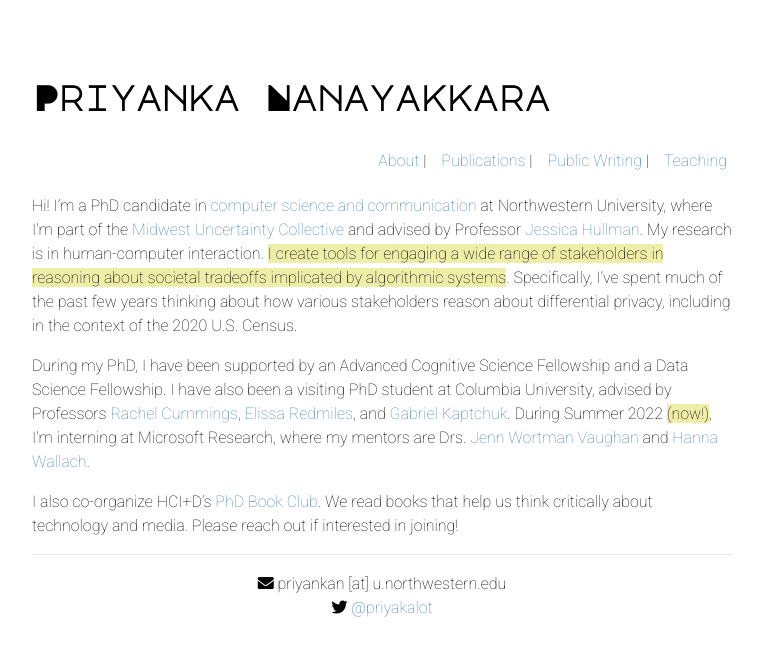
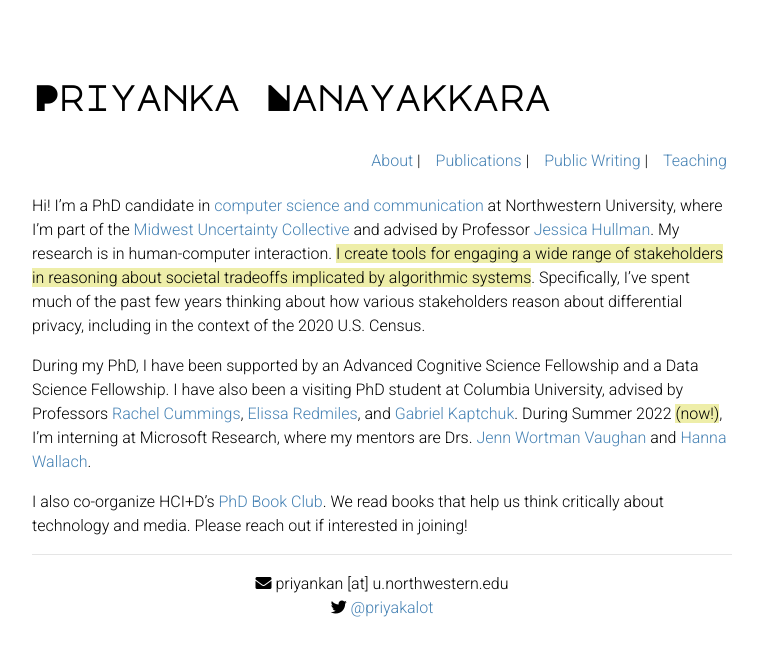
Before and after one commit to priyakalot/priyakalot.github.io, a Jekyll site: the page built from index.md, in a window 1280 px wide. Shown: the top 656 px of the page, without its empty margins (258-1020 px from the left). Built offline with Jekyll 4.4.1, drawn with Linux system fonts in a browser that asks for light colours; nearby versions of some CDN libraries.

Commit message:
Update default.html

```diff
--- a/_layouts/default.html
+++ b/_layouts/default.html
@@ -56,7 +56,7 @@
     <!-- Adding fonts -->
     <link rel="preconnect" href="https://fonts.googleapis.com">
     <link rel="preconnect" href="https://fonts.gstatic.com" crossorigin>
-    <link href="https://fonts.googleapis.com/css2?family=Major+Mono+Display&family=Roboto+Mono:wght@100;200&family=Roboto:wght@100&display=swap" rel="stylesheet">
+    <link href="https://fonts.googleapis.com/css2?family=Major+Mono+Display&family=Roboto+Mono:wght@100;200&family=Roboto:wght@300&display=swap" rel="stylesheet">
 
     <!-- Fontawesome -->
     <link rel="stylesheet" href="https://pro.fontawesome.com/releases/v5.10.0/css/all.css" integrity="sha384-AYmEC3Yw5cVb3ZcuHtOA93w35dYTsvhLPVnYs9eStHfGJvOvKxVfELGroGkvsg+p" crossorigin="anonymous"/>
```
